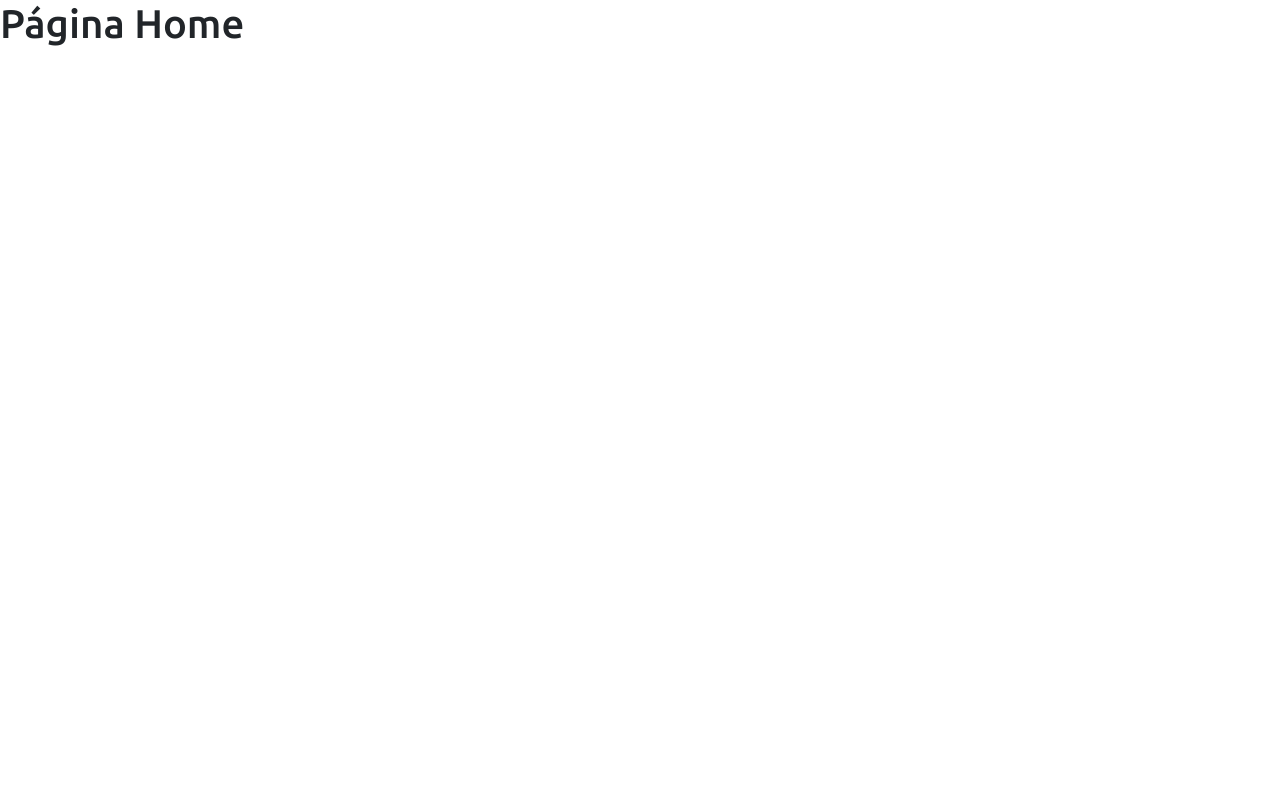
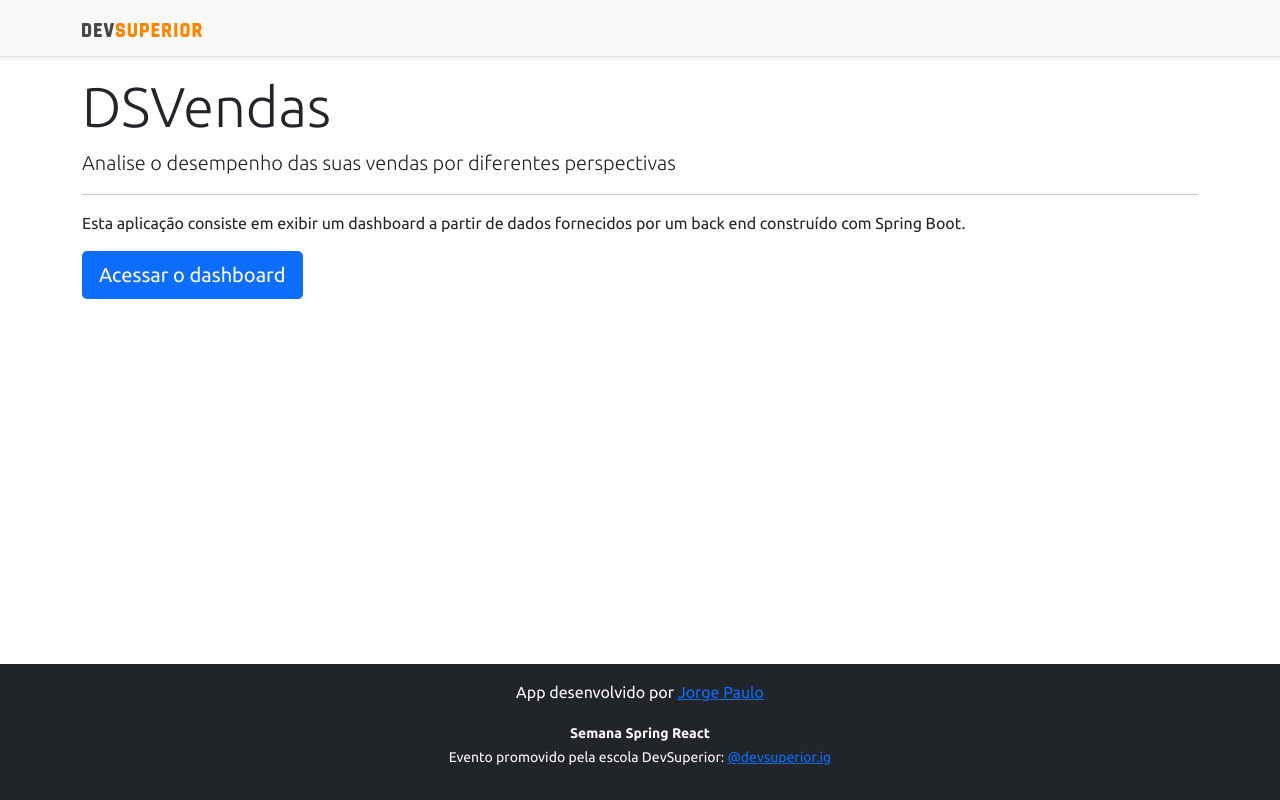
Before and after one commit to Barbozha/projeto-sds3, a React (Create React App) app in the folder frontend/: page / in a window 1280 px wide. Built offline with nearby package versions, Linux system fonts and the light colour scheme.

Commit message:
Home, navigation

```diff
--- a/frontend/src/components/NavBar/index.tsx
+++ b/frontend/src/components/NavBar/index.tsx
@@ -1,13 +1,16 @@
 import ImgDsDark from 'assets/img/ds-dark.svg';
+import { Link } from 'react-router-dom';
 
 const NavBar = () => {
   return (
     <div className="d-flex flex-column flex-md-row align-items-center p-3 px-md-4 mb-3 bg-light border-bottom shadow-sm">
-        <div className="container">
-            <nav className="my-2 my-md-0 mr-md-3">
-                <img src={ImgDsDark} alt="DevSuperior" width="120" />
-            </nav>
-        </div>
+      <div className="container">
+        <nav className="my-2 my-md-0 mr-md-3">
+          <Link to="/">
+            <img src={ImgDsDark} alt="DevSuperior" width="120" />
+          </Link>
+        </nav>
+      </div>
     </div>
   );
 }
--- a/frontend/src/pages/Home/index.tsx
+++ b/frontend/src/pages/Home/index.tsx
@@ -1,8 +1,24 @@
+import Footer from "components/Footer";
+import NavBar from "components/NavBar";
+import { Link } from "react-router-dom";
+
 const Home = () => {
     return (
-      <div>
-          <h1>Página Home</h1>
-      </div>
+        <>
+            <NavBar />
+            <div className="container">
+                <div className="jumbotron">
+                    <h1 className="display-4">DSVendas</h1>
+                    <p className="lead">Analise o desempenho das suas vendas por diferentes perspectivas</p>
+                    <hr/>
+                        <p>Esta aplicação consiste em exibir um dashboard a partir de dados fornecidos por um back end construído com Spring Boot.</p>
+                        <Link className="btn btn-primary btn-lg" to="/dashboard">
+                            Acessar o dashboard
+                        </Link>
+                </div>
+            </div>
+            <Footer />
+        </>
     );
   }
 
```
